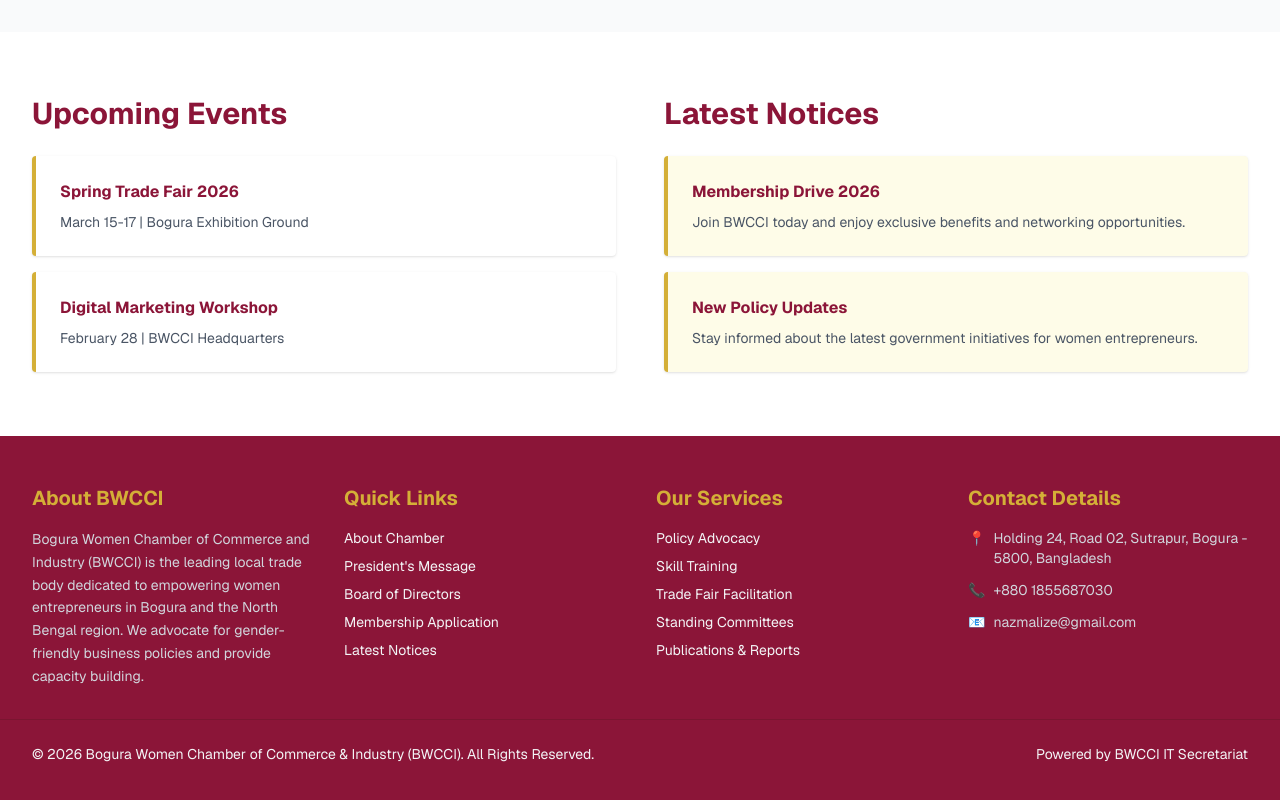
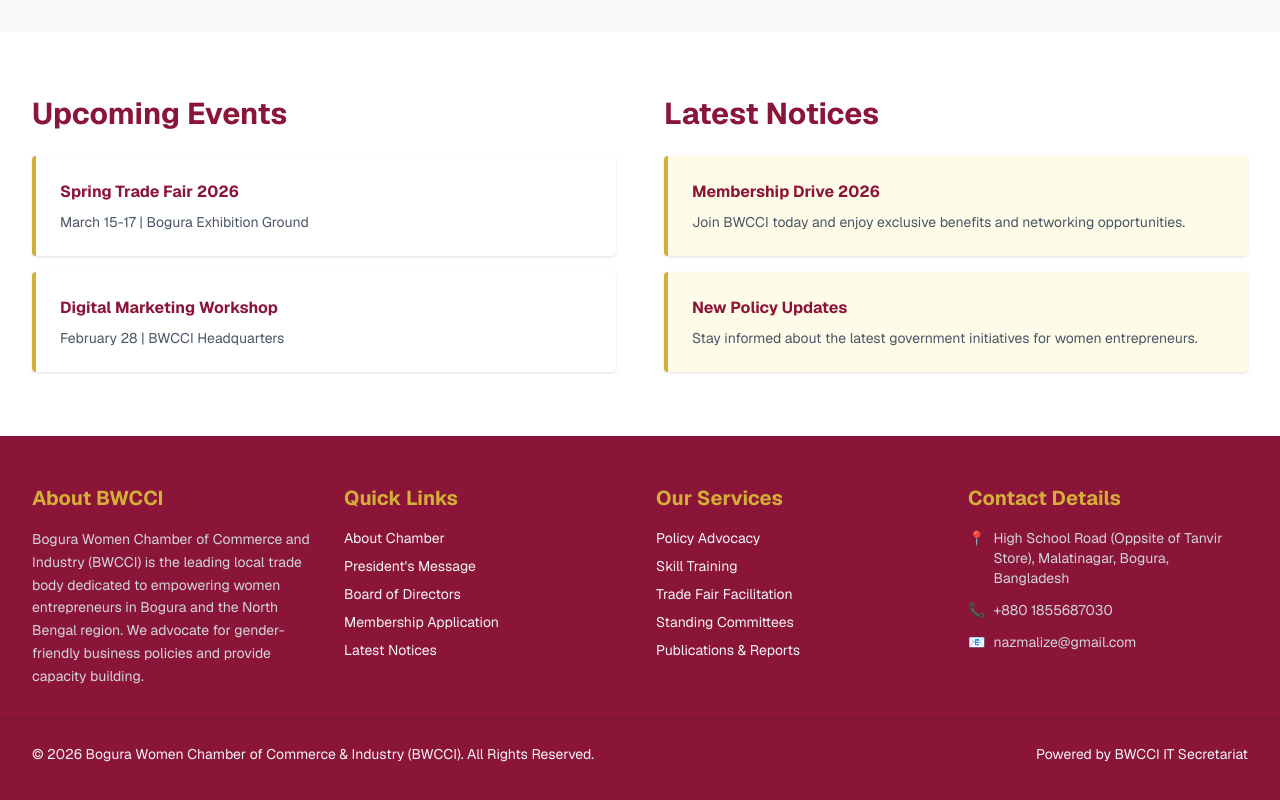
Before and after one commit to Sumaiya42/WECommerce, a Next.js app: page / in a window 1280 px wide. Shown: the part 2332-3132 px from the top of the page. Built offline with nearby package versions, Linux system fonts and the light colour scheme.

Commit message:
change footer address

```diff
--- a/components/ui/footer.tsx
+++ b/components/ui/footer.tsx
@@ -40,7 +40,7 @@ export default function Footer() {
           <div className="space-y-3 text-sm text-gray-300">
             <p className="flex items-start gap-2">
               <span className="text-[#D4AF37]">📍</span>
-              <span>Holding 24, Road 02, Sutrapur, Bogura - 5800, Bangladesh</span>
+              <span>High School Road (Oppsite of Tanvir Store), Malatinagar, Bogura, Bangladesh</span>
             </p>
             <p className="flex items-center gap-2">
               <span className="text-[#D4AF37]">📞</span>
```
